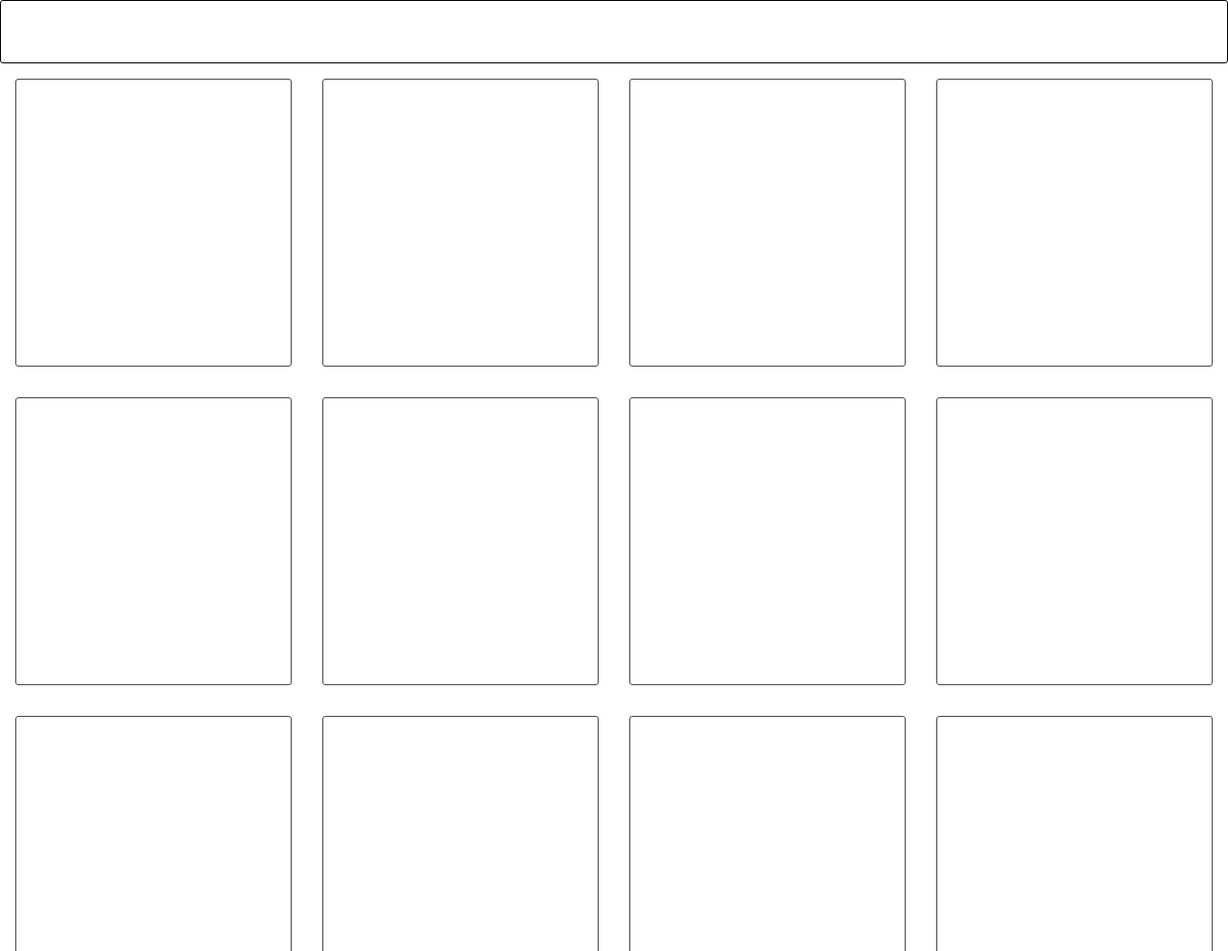
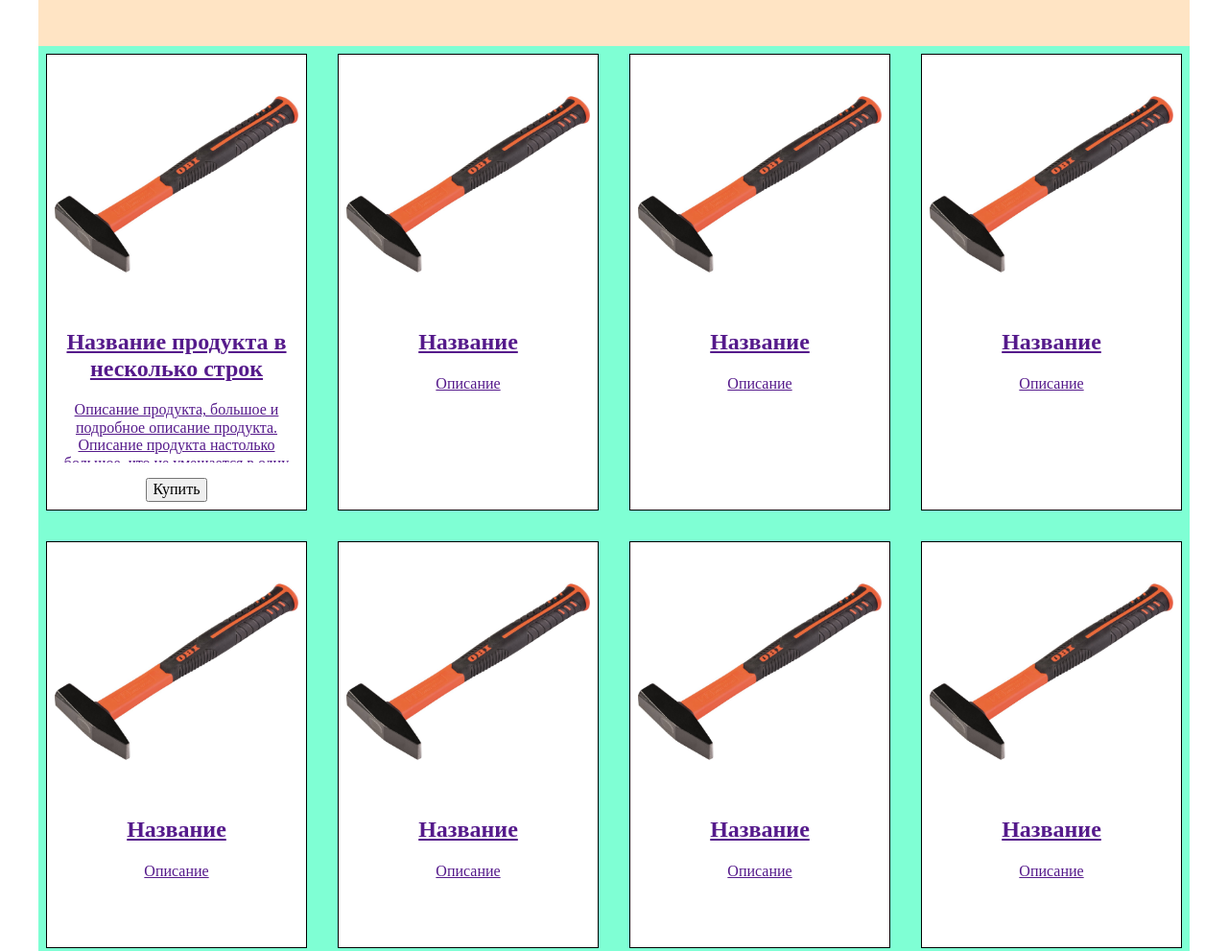
Before and after one commit to Falcon29/htmlcssjs, a plain HTML site: page techno-test-zadanie/index.html in a window 1280 px wide. Shown: the top 991 px of the page at 96% size. Drawn offline with Linux system fonts and the light colour scheme.

Commit message:
Grid added

```diff
--- a/techno-test-zadanie/css/style.css
+++ b/techno-test-zadanie/css/style.css
@@ -13,55 +13,55 @@ ul {
 
 .wrapper {
     margin: 0 auto;
-    position: relative;
-    max-width: 1280px;
+    max-width: 1200px;
+    background-color: aquamarine;
 }
 
 .top-block {
-    display: block;
-	border: 1px solid;
-    border-radius: 3px;
-    padding: 2rem;
+    width: 100%;
+    height: 3rem;
+    background-color: bisque;
 }
 
 .products {
-    display: flex;
-    flex-wrap: wrap;
-    align-content: space-around;
+    display: grid;
+    grid-template-columns: 1fr;
+    grid-gap: 2rem;
+    padding: .5rem;
 }
 
 .product-wrapper {
-    display: block;
-	width: 100%;
+    /* display: flex; */
+    text-align: center;
+    padding: .5rem;
+    background-color: white;
+    border: 1px solid;
 }
 
-.product {
-	display: block;
-	border: 1px solid;
-	border-radius: 3px;
-	position: relative;
-	background: #fff;
-	margin: 1rem;
-	text-decoration: none;
-	color: #474747;
-	z-index: 0;
-	height: 300px;
+.product-img {
+    width: 100%;
 }
 
+.product-desc {
+    overflow: hidden;
+    height: 4rem;
+}
+
+
 @media only screen and (min-width: 450px) {
-	.product-wrapper {
-		width: 50%;
+	.products {
+		grid-template-columns: 1fr 1fr;
 	}
 }
 
 @media only screen and (min-width: 768px) {
-	.product-wrapper {
-		width: 33.3%;
+	.products {
+		grid-template-columns: 1fr 1fr 1fr;
 	}
 }
 
 @media only screen and (min-width: 1000px) {
-	.product-wrapper {
-		width: 25%;
+	.products {
+		grid-template-columns: 1fr 1fr 1fr 1fr;
 	}
 }
--- a/techno-test-zadanie/index.html
+++ b/techno-test-zadanie/index.html
@@ -10,44 +10,99 @@
 <body>
     <section class="wrapper">
         <div class="top-block"></div>
-        <ul class="products">
-            <li class="product-wrapper">
-                <a href="" class="product"></a>
-            </li>
-            <li class="product-wrapper">
-                <a href="" class="product"></a>
-            </li>
-            <li class="product-wrapper">
-                <a href="" class="product"></a>
-            </li>
-            <li class="product-wrapper">
-                <a href="" class="product"></a>
-            </li>
-            <li class="product-wrapper">
-                <a href="" class="product"></a>
-            </li>
-            <li class="product-wrapper">
-                <a href="" class="product"></a>
-            </li>
-            <li class="product-wrapper">
-                <a href="" class="product"></a>
-            </li>
-            <li class="product-wrapper">
-                <a href="" class="product"></a>
-            </li>
-            <li class="product-wrapper">
-                <a href="" class="product"></a>
-            </li>
-            <li class="product-wrapper">
-                <a href="" class="product"></a>
-            </li>
-            <li class="product-wrapper">
-                <a href="" class="product"></a>
-            </li>
-            <li class="product-wrapper">
-                <a href="" class="product"></a>
-            </li>
-        </ul>
+        <div class="products">
+            <div class="product-wrapper">
+                <a href="">
+                    <img class="product-img" src="img/hummer.jpg" alt="img">
+                    <h2 class="product-name">
+                        Название продукта в несколько строк
+                    </h2>
+                    <p class="product-desc">
+                        Описание продукта, большое и подробное описание продукта.
+                        Описание продукта настолько большое, что не умещается в
+                        одну строку.
+                    </p>
+                </a>
+                <button class="product-buy">Купить</button>
+            </div>
+            <div class="product-wrapper">
+                <a href="">
+                    <img class="product-img" src="img/hummer.jpg" alt="img">
+                    <h2 class="product-name">Название</h2>
+                    <p class="product-desc">Описание</p>
+                </a>
+            </div>
+            <div class="product-wrapper">
+                <a href="">
+                    <img class="product-img" src="img/hummer.jpg" alt="img">
+                    <h2 class="product-name">Название</h2>
+                    <p class="product-desc">Описание</p>
+                </a>
+            </div>
+            <div class="product-wrapper">
+                <a href="">
+                    <img class="product-img" src="img/hummer.jpg" alt="img">
+                    <h2 class="product-name">Название</h2>
+                    <p class="product-desc">Описание</p>
+                </a>
+            </div>
+            <div class="product-wrapper">
+                <a href="">
+                    <img class="product-img" src="img/hummer.jpg" alt="img">
+                    <h2 class="product-name">Название</h2>
+                    <p class="product-desc">Описание</p>
+                </a>
+            </div>
+            <div class="product-wrapper">
+                <a href="">
+                    <img class="product-img" src="img/hummer.jpg" alt="img">
+                    <h2 class="product-name">Название</h2>
+                    <p class="product-desc">Описание</p>
+                </a>
+            </div>
+            <div class="product-wrapper">
+                <a href="">
+                    <img class="product-img" src="img/hummer.jpg" alt="img">
+                    <h2 class="product-name">Название</h2>
+                    <p class="product-desc">Описание</p>
+                </a>
+            </div>
+            <div class="product-wrapper">
+                <a href="">
+                    <img class="product-img" src="img/hummer.jpg" alt="img">
+                    <h2 class="product-name">Название</h2>
+                    <p class="product-desc">Описание</p>
+                </a>
+            </div>
+            <div class="product-wrapper">
+                <a href="">
+                    <img class="product-img" src="img/hummer.jpg" alt="img">
+                    <h2 class="product-name">Название</h2>
+                    <p class="product-desc">Описание</p>
+                </a>
+            </div>
+            <div class="product-wrapper">
+                <a href="">
+                    <img class="product-img" src="img/hummer.jpg" alt="img">
+                    <h2 class="product-name">Название</h2>
+                    <p class="product-desc">Описание</p>
+                </a>
+            </div>
+            <div class="product-wrapper">
+                <a href="">
+                    <img class="product-img" src="img/hummer.jpg" alt="img">
+                    <h2 class="product-name">Название</h2>
+                    <p class="product-desc">Описание</p>
+                </a>
+            </div>
+            <div class="product-wrapper">
+                <a href="">
+                    <img class="product-img" src="img/hummer.jpg" alt="img">
+                    <h2 class="product-name">Название</h2>
+                    <p class="product-desc">Описание</p>
+                </a>
+            </div>
+        </div>
     </section>
 </body>
 </html>
```
